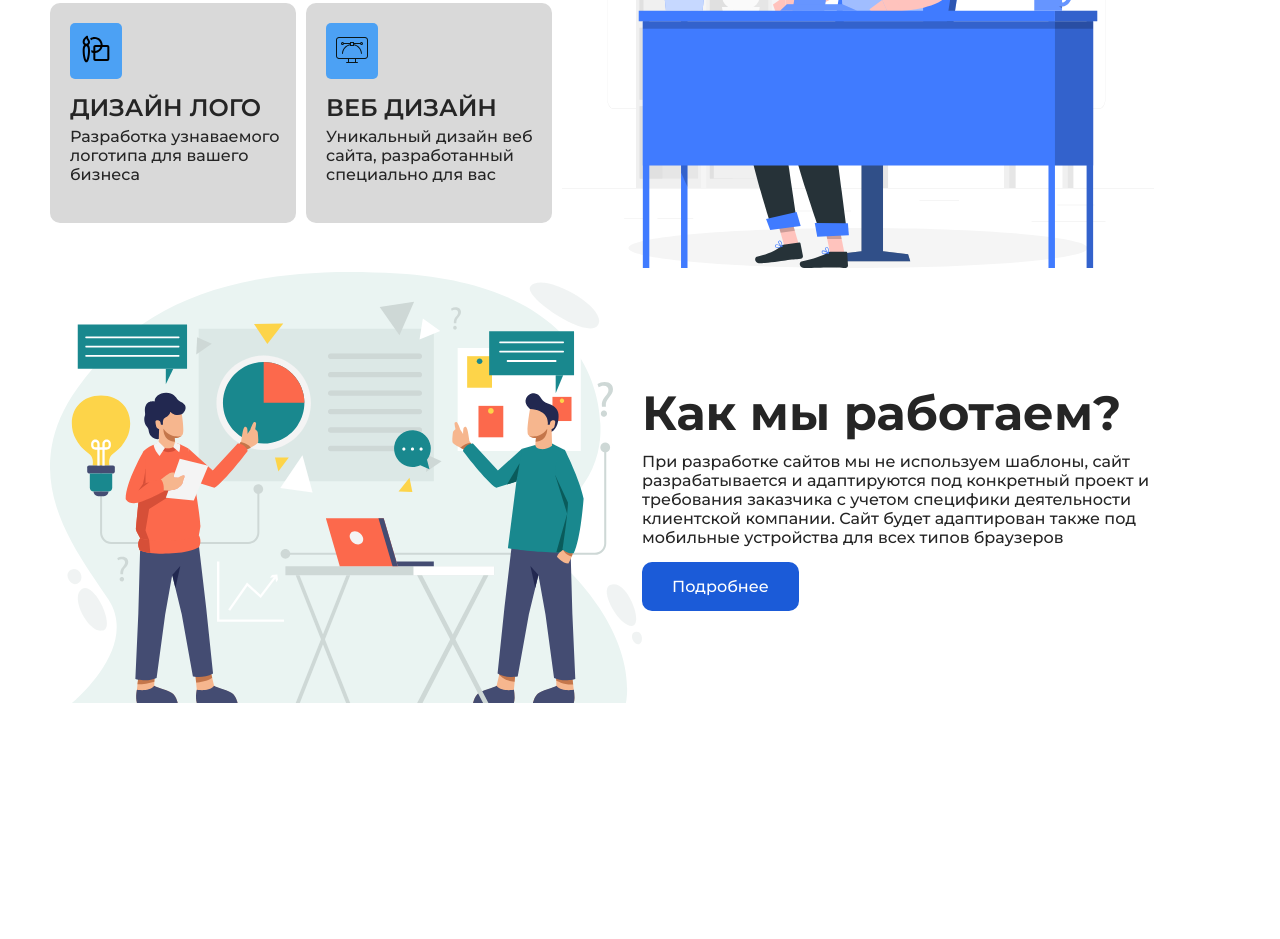
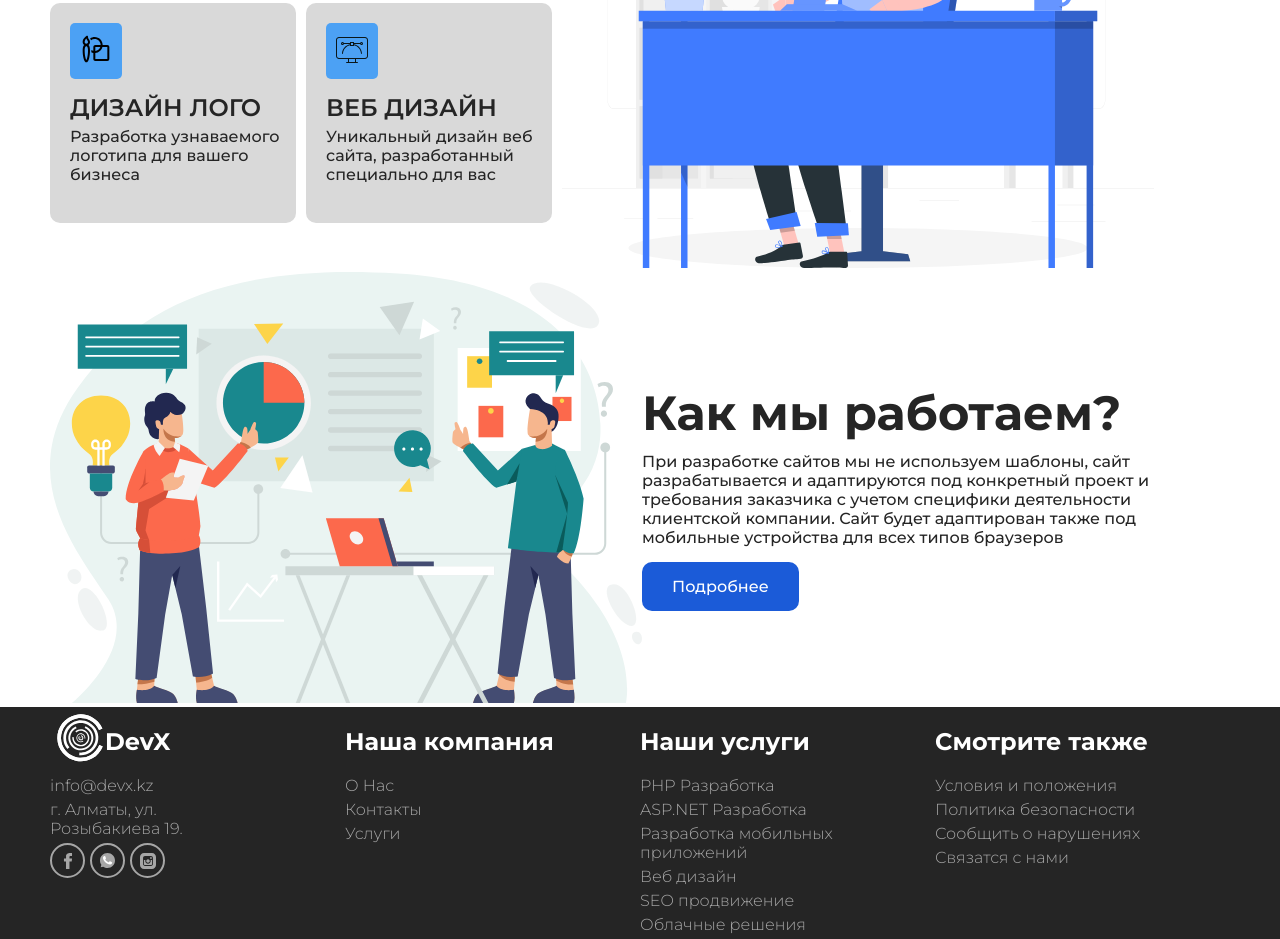
Before and after one commit to Murat1703/test-devx, a plain HTML site: page index.html in a window 1280 px wide. Shown: the part 1842-2781 px from the top of the page. Before the commit the page ends 2549 px from the top, so only its background shows below. Drawn offline with Linux system fonts and the light colour scheme.

Commit message:
Add files via upload
add footer styles, and another one

```diff
--- a/assets/css/style.css
+++ b/assets/css/style.css
@@ -450,7 +450,123 @@ a{
     margin-bottom: 30px;
 }
 .footer-wrapper{
+    width: 100%;
     background-color: #252525;
+}
+.footer-links{
+    display: grid;
+    grid-template-columns: 25% 25% 25% 25%;
+}
+.footer-logo{
+    color: #fff;
+    font-size: 24px;
+    font-weight: 700;
+    position: relative;
+}
+.footer-logo__margin{
+    padding: 20px 0 0 55px;
+}
+.footer-logo::before{
+    content: url('../img/logo-white.svg');
+    left:0;
+    top:0;
+    position: absolute;
+}
+.footer-links-company{
+    max-width: 215px;
+}
+.footer-link__list__margin{
+    margin-top: 20px;
+}
+.footer-link__list{
+    list-style: none;
+}
+.footer-link__list li{
+    margin: 5px 0;
+    font-size: 16px;
+    color:#A6A6A6;
+    font-weight: 300;
+}
+.footer-link__title{
+    color: #fff;
+    font-size: 24px;
+    font-weight: 700;
+}
+.footer-link__title__margin{
+    margin-top: 20px;
+}
+.footer-links-social{
+    display: flex;
+}
+.footer-links-social li{
+    list-style: none;
+    margin-right: 5px;
+}
+
+.footer-links-social li:nth-child(1) .social-logo{
+    padding: 5px 5px 5px 5px;
+    background: url('../img/facebook-mini.svg') center no-repeat;
+    width: 35px;
+    height: 35px;
+    border-radius: 50%;
+    border: 2px solid #A6A6A6;
+    transition: .5s ease all;
+    cursor: pointer;
+}
+.footer-links-social li:hover:nth-child(1) .social-logo{
+    background: url('../img/facebook-mini-color.svg') center no-repeat;
+}
+.footer-links-social li:hover:nth-child(1) {
+    background-color: #A6A6A6;
+    width: 35px;
+    height: 35px;
+    border-radius: 50%;
+    cursor: pointer;
+}
+/**/
+.footer-links-social li:nth-child(2) .social-logo{
+    padding: 5px 5px 5px 5px;
+    background: url('../img/whatsapp-mini.svg') center no-repeat;
+    width: 35px;
+    height: 35px;
+    border-radius: 50%;
+    border: 2px solid #A6A6A6;
+    transition: .5s ease all;
+    cursor: pointer;
+}
+.footer-links-social li:hover:nth-child(2) .social-logo{
+    background: url('../img/whatsapp-mini-color.svg') center no-repeat;
+}
+.footer-links-social li:hover:nth-child(2) {
+    background-color: #A6A6A6;
+    width: 35px;
+    height: 35px;
+    border-radius: 50%;
+    cursor: pointer;
+}
+/**/
+.footer-links-social li:nth-child(3) .social-logo{
+    padding: 5px 5px 5px 5px;
+    background: url('../img/instagramm-mini.svg') center no-repeat;
+    width: 35px;
+    height: 35px;
+    border-radius: 50%;
+    border: 2px solid #A6A6A6;
+    transition: .5s ease all;
+    cursor: pointer;
+}
+.footer-links-social li:hover:nth-child(3) .social-logo{
+    background: url('../img/instagramm-mini-color.svg') center no-repeat;
+}
+.footer-links-social li:hover:nth-child(3) {
+    background-color: #A6A6A6;
+    width: 35px;
+    height: 35px;
+    border-radius: 50%;
+    cursor: pointer;
+}
+.footer-links-social__margin{
+    margin-top: 20px;
 }
 @media (max-width: 1199px){
     .how-we-work-inner{
@@ -462,6 +578,19 @@ a{
     .how-we-work-img img{
         width: 100%;
     }
+    .about-inner{
+        flex-direction: column;
+    }
+    .about-inner-img img{
+        width: 100%;
+    }
+    .benefits-inner{
+        flex-direction: column;
+    }
+    .benefits-inner-img img{
+        width: 100%;
+    }
+
 }
 
 @media (max-width: 767px){
@@ -552,21 +681,14 @@ a{
     .about-inner-txt__title{
         font-size: 35px;
     }
-    .about-inner{
-        flex-direction: column;
-    }
-    .about-inner-img img{
-        width: 100%;
-    }
     .benefits-inner-txt__title{
         font-size: 35px;
     }
-    .benefits-inner{
-        flex-direction: column;
+    .footer-links{
+        grid-template-columns: 50% auto;
+        justify-content: center;
     }
-    .benefits-inner-img img{
-        width: 100%;
-    }
+
 
 }
 @media (max-width: 567px){
@@ -588,4 +710,11 @@ a{
     .card-item_space{
         margin: 0 0 10px 0;
     }
+
 }
+
+@media (max-width: 460px){
+    .footer-links{
+        grid-template-columns: 100%;
+    }
+}
--- a/index.html
+++ b/index.html
@@ -192,7 +192,59 @@
     </div>
 
     <div class="footer-wrapper">
-        <div class="footer-inner container"></div>
+        <div class="footer-inner container">
+            <div class="footer-links">
+                <div class="footer-links-company">
+                    <div class="footer-links__title">
+                        <div class="footer-logo footer-logo__margin">DevX</div>
+                    </div>
+                    <div class="footer-link__list footer-link__list__margin">
+                        <li>info@devx.kz</li>
+                        <li>г. Алматы, ул. Розыбакиева 19.</li>
+                    </div>
+                    <div class="footer-links-social">
+                        <li><div class="social-logo"></div></li>
+                        <li><div class="social-logo"></div></li>
+                        <li><div class="social-logo"></div></li>
+                        <li><div class="social-logo"></div></li>
+                    </div>
+                </div>
+                <div class="footer-links-about">
+                    <div class="footer-link__title footer-link__title__margin">
+                        Наша компания
+                    </div>
+                    <div class="footer-link__list footer-link__list__margin">
+                        <li>О Нас</li>
+                        <li>Контакты</li>
+                        <li>Услуги</li>
+                    </div>
+                </div>
+                <div class="footer-services">
+                    <div class="footer-link__title footer-link__title__margin">
+                        Наши услуги
+                    </div>
+                    <div class="footer-link__list footer-link__list__margin">
+                        <li>PHP Разработка</li>
+                        <li>ASP.NET Разработка</li>
+                        <li>Разработка мобильных приложений</li>
+                        <li>Веб дизайн</li>
+                        <li>SEO продвижение</li>
+                        <li>Облачные решения</li>
+                    </div>
+                </div>
+                <div class="footer-another">
+                    <div class="footer-link__title footer-link__title__margin">
+                        Смотрите также
+                    </div>
+                    <div class="footer-link__list footer-link__list__margin">
+                        <li>Условия и положения</li>
+                        <li>Политика безопасности</li>
+                        <li>Сообщить о нарушениях</li>
+                        <li>Связатся с нами</li>
+                    </div>
+                </div>
+            </div>
+        </div>
     </div>
 
    <script src="assets/js/script.js"></script>
```
Also changed, not shown: assets/img/facebook-mini-color.svg (added), assets/img/facebook-mini.svg (added), assets/img/instagramm-mini-color.svg (added), assets/img/instagramm-mini.svg (added), assets/img/logo-white.svg (added), assets/img/whatsapp-mini-color.svg (added), assets/img/whatsapp-mini.svg (added).
